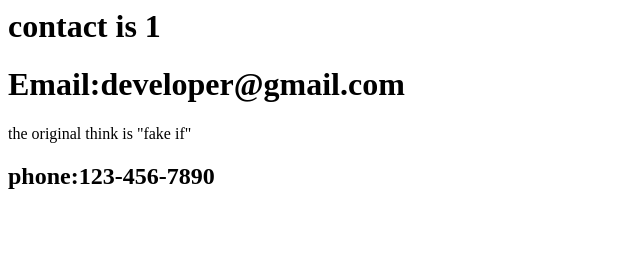
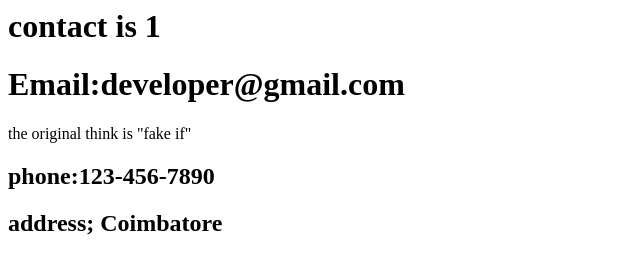
Before and after one commit to madhu009r/Devops, a plain HTML site: page contact.html in a window 1280 px wide. Shown: the whole page, without its empty margins (0-640 px from the left). Drawn offline with Linux system fonts and the light colour scheme.

Commit message:
Update on the contact.html

```diff
--- a/contact.html
+++ b/contact.html
@@ -1,6 +1,8 @@
+
 <html>
 	<h1>contact is 1</h1>
 	<h1>Email:developer@gmail.com</h1
 	<p>the original think is  "fake if"</p>
 	<h2>phone:123-456-7890</h2>
+	<h2>address; Coimbatore</h2>
 </html>
```
